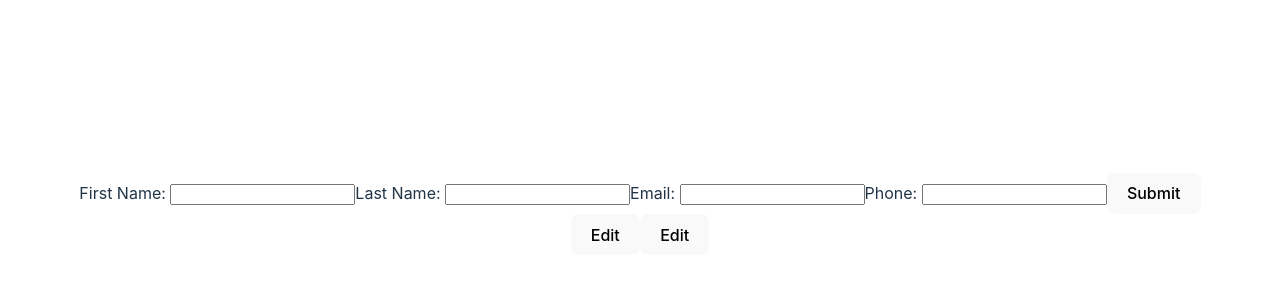
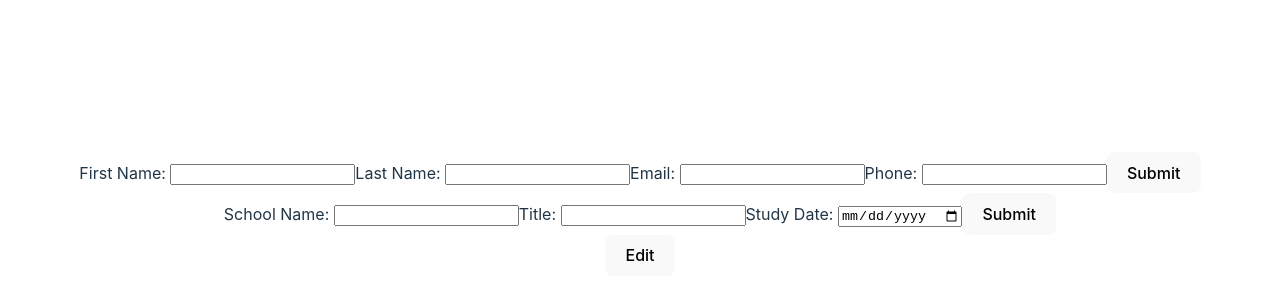
Before and after one commit to ZarathustraSama/odin-cv-application, a React (Vite) app: page / in a window 1280 px wide. Shown: the part 186-486 px from the top of the page. Built offline with nearby package versions, Linux system fonts and the light colour scheme.

Commit message:
Refactored some code, implemented the same state/props logic from GeneralInfo

```diff
--- a/src/components/EducationalExp.jsx
+++ b/src/components/EducationalExp.jsx
@@ -1,44 +1,82 @@
 import { useState } from "react"
-import EditButton from "./EditButton";
+import Input from "./Input";
 
-function SchoolNameInput({ name }) {
-  const [schoolName, setSchoolName] = useState(name);
 
+export default function EducationalExp() {
+  const [readOnly, setReadOnly] = useState(false);
+  const [schoolName, setSchoolName] = useState('');
+  const [title, setTitle] = useState('');
+  const [studyDate, setStudyDate] = useState('');
+
+  function handleSchoolNameChange(e) {
+    setSchoolName(e.target.value);
+  }
+
+  function handleTitleChange(e) {
+    setTitle(e.target.value);
+  }
+
+  function handleStudyDateChange(e) {
+    setStudyDate(e.target.value);
+  }
+
+  function handleClick(read) {
+    setReadOnly(read);
+  }
+
+  if (readOnly) {
     return (
-    <>
-
-    </>
+      <section>
+        <div className="detail">
+          <label>School Name: </label>
+          <p>{schoolName}</p>
+        </div>
+        <div className="detail">
+          <label>Title: </label>
+          <p>{title}</p>
+        </div>
+        <div className="detail">
+          <label>Study Date: </label>
+          <p>{studyDate}</p>
+        </div>
+        <button
+          type="button"
+          className="edit"
+          onClick={ () => { handleClick(false) } }
+        >
+          Edit
+        </button>
+      </section>
     )
   }
-
-function TitleInput({ title }) {
-  const [edTitle, setEdTitle] = useState(title);
-
+  else {
     return (
-    <>
-
-    </>
+      <form onSubmit={e => e.preventDefault()}>
+        <Input
+          label={'School Name: '}
+          type={'text'}
+          value={schoolName}
+          onChange={handleSchoolNameChange}
+        ></Input>
+        <Input
+          label={'Title: '}
+          type={'text'}
+          value={title}
+          onChange={handleTitleChange}
+        ></Input>
+        <Input
+          label={'Study Date: '}
+          type={'date'}
+          value={studyDate}
+          onChange={handleStudyDateChange}
+        ></Input>
+        <button
+          className="submit"
+          onClick={ () => { handleClick(true) } }
+        >
+          Submit
+        </button>
+      </form>
     )
   }
-
-function StudyDateInput({ date }) {
-  const [studyDate, setStudyDate] = useState(date);
-
-  return (
-    <>
-
-    </>
-  )
 }
-
-
-export default function EducationalExp(props) {
-  return (
-    <>
-      <SchoolNameInput></SchoolNameInput>
-      <TitleInput></TitleInput>
-      <StudyDateInput></StudyDateInput>
-      <EditButton></EditButton>
-    </>
-  )
-}
```
Lines whose indentation alone changed are shown as unchanged.
